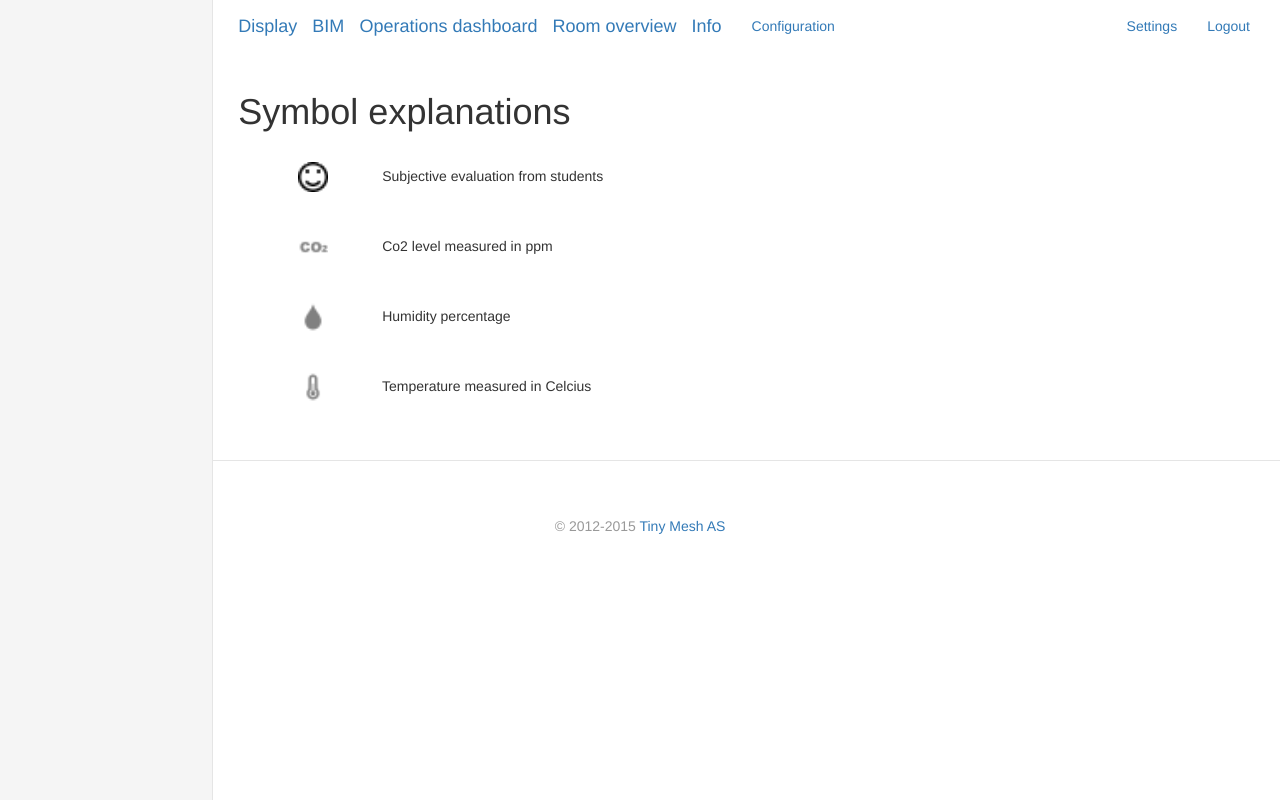
After one commit to lafka/aiot-dashboard, a Django app: template aiot_dashboard/apps/info/templates/info/info.html in a window 1280 px wide. The commit adds this page. Run offline with Django 3.2, Linux system fonts and the light colour scheme; the template is opened without the code that fills it, so the values that code supplies are empty; some libraries are stand-ins or nearby versions.

Commit message:
Added info view (with symbol explanations for now)

```diff
--- /dev/null
+++ b/aiot_dashboard/apps/info/static/css/info.css
@@ -0,0 +1,3 @@
+ul {
+    list-style-type: none;
+}
--- /dev/null
+++ b/aiot_dashboard/apps/info/templates/info/info.html
@@ -0,0 +1,37 @@
+{% extends "base.html" %}
+
+{% load static %}
+
+{% block header %}
+<style>
+    .symbols li {
+        list-style-type: none;
+        padding: 20px;
+    }
+    .symbols img {
+        height: 30px;
+        width: 30px;
+        margin-right: 50px;
+    }
+</style>
+{% endblock %}
+
+
+{% block content %}
+    <h1>Symbol explanations</h1>
+    <ul class="symbols">
+        <li>
+            <img src="/static/images/display/icon-subjective_evaluation.png" /> Subjective evaluation from students
+        </li>
+        <li>
+            <img src="/static/images/display/icon-co2.png" /> Co2 level measured in ppm
+        </li>
+        <li>
+            <img src="/static/images/display/icon-humidity.png" /> Humidity percentage
+        </li>
+        <li>
+            <img src="/static/images/display/icon-temperature.png" /> Temperature measured in Celcius
+        </li>
+    </ul>
+
+{% endblock %}
--- /dev/null
+++ b/aiot_dashboard/apps/info/urls.py
@@ -0,0 +1,6 @@
+from django.conf.urls import url
+
+from . import views
+urlpatterns = [
+    url(r'^$', views.InfoView.as_view(), name='info'),
+]
--- /dev/null
+++ b/aiot_dashboard/apps/info/views.py
@@ -0,0 +1,6 @@
+# coding: utf-8
+
+from django.views.generic.base import TemplateView
+
+class InfoView(TemplateView):
+    template_name = "info/info.html"
--- a/aiot_dashboard/core/urls.py
+++ b/aiot_dashboard/core/urls.py
@@ -8,6 +8,7 @@ urlpatterns = [
     url(r'^rooms/', include('aiot_dashboard.apps.rooms.urls')),
     url(r'^power-meters/', include('aiot_dashboard.apps.power_meters.urls')),
     url(r'^operations/', include('aiot_dashboard.apps.operations.urls')),
+    url(r'^info/', include('aiot_dashboard.apps.info.urls')),
 
     url(r'^jsreverse/$', 'django_js_reverse.views.urls_js', name='js_reverse'),
 ]
--- a/aiot_dashboard/settings/common.py
+++ b/aiot_dashboard/settings/common.py
@@ -44,6 +44,7 @@ INSTALLED_APPS = (
     'aiot_dashboard.apps.power_meters',
     'aiot_dashboard.apps.operations',
     'aiot_dashboard.apps.display',
+    'aiot_dashboard.apps.info',
 )
 
 MIDDLEWARE_CLASSES = (
--- a/aiot_dashboard/templates/base.html
+++ b/aiot_dashboard/templates/base.html
@@ -45,6 +45,9 @@
                     <a href="{% url "power_meters_overview" %}" class="navbar-brand">Power meters</a>
                 </div>
                 -->
+                <div class="navbar-header">
+                    <a href="{% url "info" %}" class="navbar-brand">Info</a>
+                </div>
                 <nav class="collapse navbar-collapse bs-navbar-collapse">
                     <ul class="nav navbar-nav">
                         <li><a href="#">Configuration</a></li>
```
Also changed, not shown: aiot_dashboard/apps/info/__init__.py (added).
